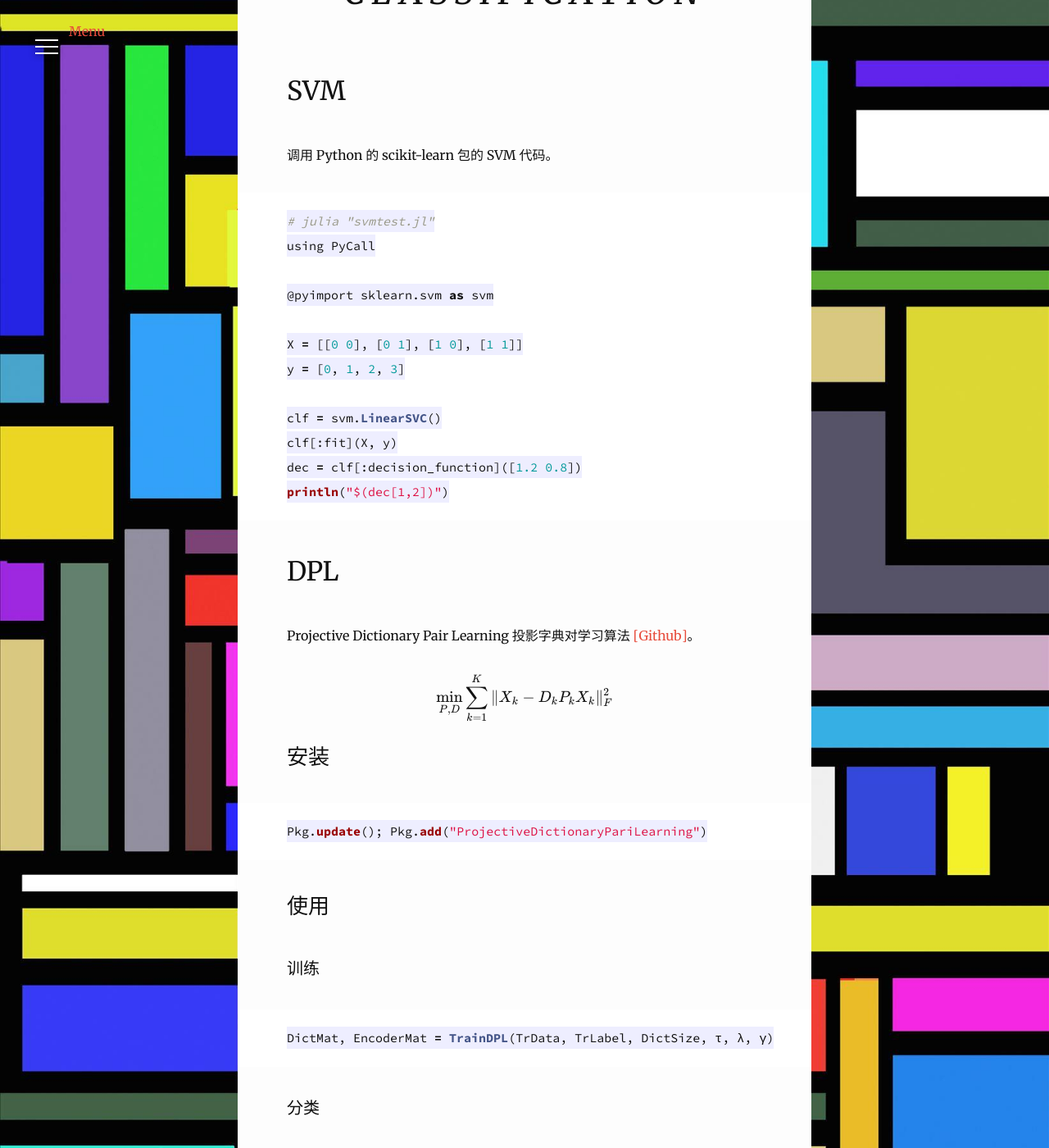
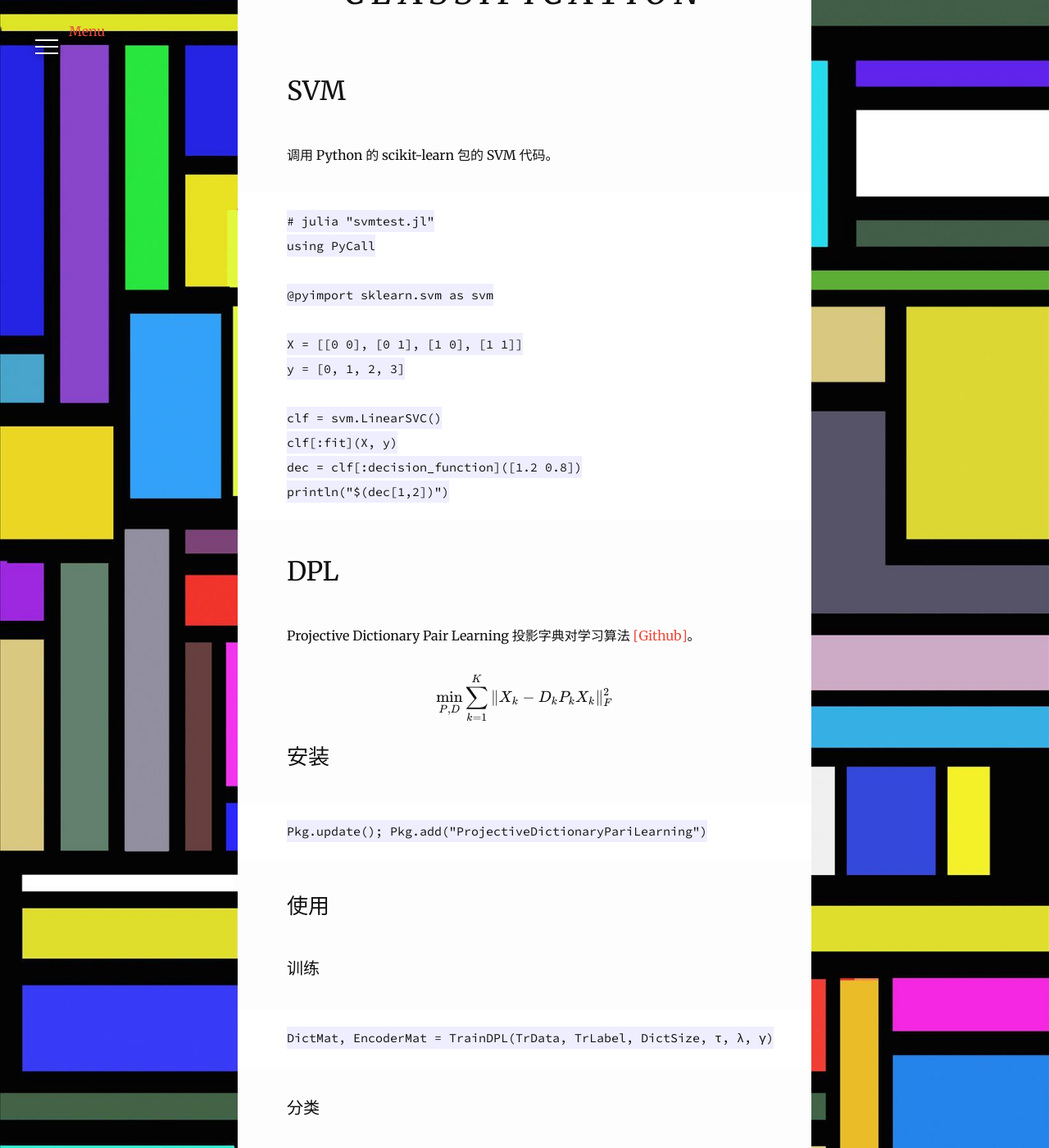
Before and after one commit to quxiaofeng/MachineLearningWithJulia.jl, a Jekyll site: the page built from _posts/2015-01-10-classification.md, in a window 1280 px wide and 1400 px high, scrolled down 554 px. Shown: the whole window at 82% size. Built offline with Jekyll 4.4.1, drawn with Linux system fonts in a browser that asks for light colours; nearby versions of some CDN libraries; comment, search, counter and statistics services are not loaded; some of the changed text lies outside the part shown.

Commit message:
Updated a post
Signed-off-by: Xiaofeng QU <xiaofeng.qu.hk@ieee.org>

````diff
--- a/_posts/2015-01-10-classification.md
+++ b/_posts/2015-01-10-classification.md
@@ -13,7 +13,7 @@ tags: pattern classification
 
 调用 Python 的 scikit-learn 包的 SVM 代码。
 
-```python
+```
 # julia "svmtest.jl"
 using PyCall
 
@@ -36,7 +36,7 @@
 
 ### 安装
 
-```python
+```
 Pkg.update(); Pkg.add("ProjectiveDictionaryPariLearning")
 ```
 
@@ -44,12 +44,12 @@ Pkg.update(); Pkg.add("ProjectiveDictionaryPariLearning")
 
 #### 训练
 
-```python
+```
 DictMat, EncoderMat = TrainDPL(TrData, TrLabel, DictSize, τ, λ, γ)
 ```
 
 #### 分类
 
-```python
+```
 PredictLabel, Error, Distance = ClassificationDPL(TtData, DictMat, EncoderMat, DictSize)
 ```
````
